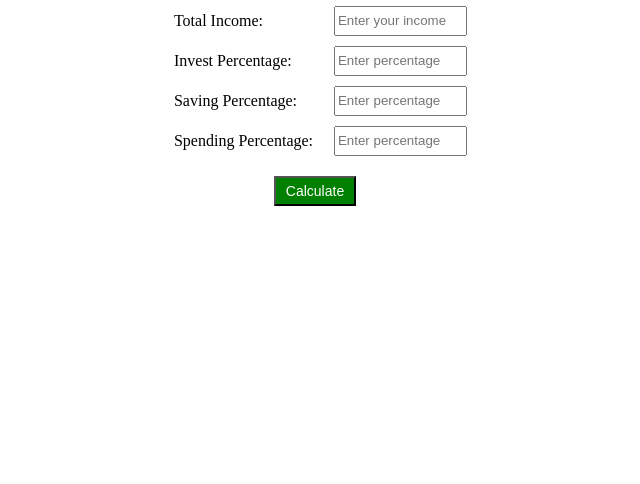
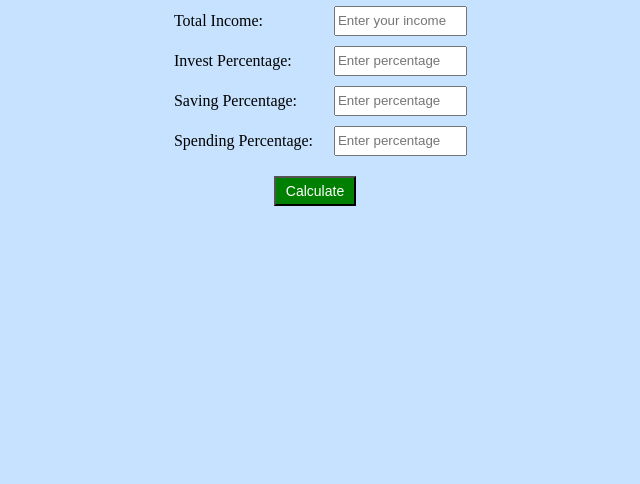
Before and after one commit to lukegrady1/Invest-Save-Spend, a plain HTML site: page index.html in a window 1280 px wide. Shown: the part 332-816 px from the top of the page, without its empty margins (325-965 px from the left). Drawn offline with nearby package versions, Linux system fonts and the light colour scheme.

Commit message:
added background color

```diff
--- a/styles.css
+++ b/styles.css
@@ -4,6 +4,7 @@ body {
   justify-content: center;
   align-items: center;
   height: 100vh;
+  background-color: #c6e2ff;
 }
 
 .container {
```
